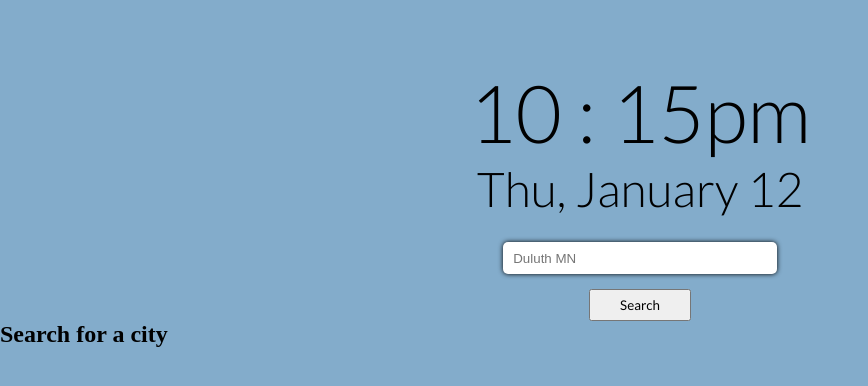
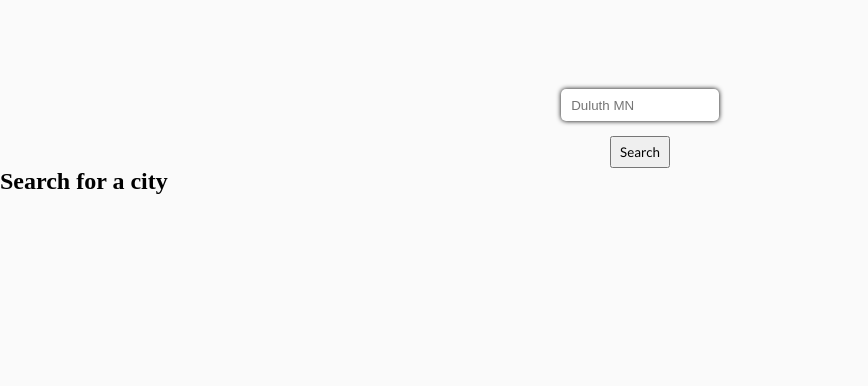
Before and after one commit to jon-tschida/react-weather-app, a React (Create React App) app: page / in a window 1280 px wide. Shown: the top 386 px of the page, without its empty margins (0-868 px from the left). Built offline with nearby package versions, Linux system fonts and the light colour scheme.

Commit message:
lots of changes
Added weather component and did some styling. Weather component only loads once all the weather data is loaded in.

Removed the date and time from the header, seemed clunky and not needed. Maybe we can add back later as a setting option?

```diff
--- a/src/App.js
+++ b/src/App.js
@@ -1,5 +1,6 @@
 import React from 'react';
 import Header from './components/Header';
+import Weather from './components/Weather';
 
 // Durham NC API call, we'll want to get the lat and long from the user though down the road.
 // https://api.openweathermap.org/data/2.5/weather?lat=35.994034&lon=-78.898621&units=imperial&appid=2a8ab662e8539e2cb45726e6080084e6
@@ -10,13 +11,16 @@ export default function App() {
   const [locationData, setLocationData] = React.useState()
   const [loaded, setLoaded] = React.useState(false)
   const [weatherData, setWeatherData] = React.useState()
+  const [loadingWeatherData, setLoadingWeatherData] = React.useState(true);
 
 
-  // API call function, bascially copy pasted into our Header as well
-  async function fetchData() {
+  // API call function, bascially copy pasted into our Header as well, using the lat and long from our location api to get weather for that location.
+  async function fetchWeatherData() {
+    setLoadingWeatherData(true);
     const response = await fetch(`https://api.openweathermap.org/data/2.5/weather?lat=${locationData.locations[0].referencePosition.latitude.toFixed(5)}&lon=${locationData.locations[0].referencePosition.longitude.toFixed(5)}&units=imperial&appid=2a8ab662e8539e2cb45726e6080084e6`);
     const json = await response.json();
     setWeatherData(json);
+    setLoadingWeatherData(false);
   }
   // End API call function
 
@@ -25,19 +29,17 @@ export default function App() {
   React.useEffect(()=>{
 
       if(loaded) {
-        fetchData();
+        fetchWeatherData();
       }
   }, [loaded])
 
 
   // Debugging stuff:
 
-  console.log(weatherData)
-  loaded && console.log(locationData)
   return (
     <div>
       <Header setLocationData={setLocationData} setLoaded={setLoaded} locationData={locationData} loaded={loaded}/>
-      <h2> { loaded ? locationData.locations[0].referencePosition.latitude.toFixed(5) : "Search for a city" } </h2>
+      <h2> { loadingWeatherData ? "Search for a city" : <Weather weatherData={weatherData} locationData={locationData}/> } </h2>
     </div>
   );
 }
--- a/src/components/Header.js
+++ b/src/components/Header.js
@@ -1,24 +1,4 @@
 import React from 'react'
-
-
-// function for setting up 12 hour time instead of 24 hour time.
-const formatAMPM = (date) => {
-    var hours = date.getHours();
-    var minutes = date.getMinutes();
-    var ampm = hours >= 12 ? "pm" : "am";
-    hours = hours % 12;
-    hours = hours ? hours : 12; // the hour '0' should be '12'
-    minutes = minutes < 10 ? "0" + minutes : minutes;
-    let strTime = `${hours} : ${minutes}${ampm}`;
-    return strTime;
-  }
-
-  // formating our date with these options, maybe the user can change this in the future?
-  const dayOptions = {
-    month: "long",
-    day: "numeric",
-    weekday: `short`,
-  };
 
   // formating our user input, replacing spaces with % for our API call.
   const formatInput = (text) => text.replace(/ /g, "%");
@@ -26,24 +6,9 @@ const formatAMPM = (date) => {
 export default function Header(props) {
 
     const [formData, setFormData] = React.useState("")
-    const [curTime, setCurTime] = React.useState(new Date())
-    const [curDate, setCurDate] = React.useState();
 
     // loading state to change our button from `Search` to `Searching...`
     const [loading, setLoading] = React.useState();
-
-    // interval for properly showing date and time, updates the time ever 5 seconds
-    React.useEffect(()=>{
-        const interval = setInterval(()=>{
-            setCurTime(new Date())
-            setCurDate(new Date())
-        }, 5000)
-        return () => clearInterval(interval)
-    }, [])
-
-    // end date and time
-
-
     const handleChange = (event) => {
         setFormData(event.target.value)
     }
@@ -65,24 +30,13 @@ export default function Header(props) {
         else alert("Search field can't be empty")
 
     }
-    const formatDay = new Intl.DateTimeFormat(`en-US`, dayOptions).format(
-        curDate
-      );
-
   return (
     <div className='header-container'>
         <div className='header-form-div'>
-
-            <div className="date-time">
-                <p className="time">{formatAMPM(curTime)}</p>
-                <p className="date">{formatDay}</p>
-            </div>
             {
             props.loaded
             ?
-                <p className='date'>
-                {props.locationData.locations[0].formattedAddress}
-                </p>
+                null
             :
                 <form onSubmit={handleSubmit}>
                     <input type="text" placeholder='Duluth MN' onChange={handleChange} value={formData}></input>
--- /dev/null
+++ b/src/components/Weather.js
@@ -0,0 +1,42 @@
+import React from 'react'
+
+export default function Weather(props) {
+
+    const {weatherData, locationData} = props;
+
+    // Simple capitalize function
+    const capitalize = (text) => text.replace(text[0], text[0].toUpperCase())
+
+    return (
+    <div>
+        <div className='weather-container'>
+            <div className='weather-container-header-container'>
+                <h1 className='weather-container-header'>Today in {locationData.locations[0].formattedAddress}</h1>
+                <img className='weather-header-icon' src={`http://openweathermap.org/img/wn/${weatherData.weather[0].icon}@4x.png`} />
+                <p className='weather-main-temp'>{Math.round(weatherData.main.temp)}°</p>
+                <p className='weather-main-description'>{capitalize(weatherData.weather[0].description)}</p>
+            </div>
+            <hr />
+            <div className='weather-info'>
+                <div className='weather-info-row'>
+                    <p>Feels </p>
+                    <p>{Math.round(weatherData.main.feels_like)}°</p>
+                </div>
+                <div className='weather-info-row'>
+                    <p>Humidity</p>
+                    <p>{Math.round(weatherData.main.humidity)}%</p>
+                </div>
+                <div className='weather-info-row'>
+                    <p>Wind</p>
+                    <p>{Math.round(weatherData.wind.speed)} MPH</p>
+                </div>
+                <div className='weather-info-row'>
+                    <p>Cloud Coverage</p>
+                    <p>{Math.round(weatherData.clouds.all)}%</p>
+                </div>
+
+            </div>
+        </div>
+    </div>
+  )
+}
--- a/src/index.css
+++ b/src/index.css
@@ -7,7 +7,13 @@
 }
 
 body{
-  background-color: #83accb;
+  background-color: #fafafa;
+}
+hr{
+  margin-top: 5px;
+  margin-bottom: 5px;
+  border: 1px solid rgba(0, 0, 0, 0.5);
+  border-radius: 50%;
 }
 
 /* Header styling */
@@ -23,13 +29,7 @@ body{
   justify-content: center;
 }
 
-.time{
-  text-align: center;
-  font-family: 'Lato', sans-serif;
-  font-weight: 300;
-  font-size: 5rem;
-}
-.date{
+.location{
   text-align: center;
   font-family: 'Lato', sans-serif;
   font-size: 3rem;
@@ -80,3 +80,61 @@ form > button{
 }
 
 /* End Form Styling */
+
+/* Weather info styling */
+
+.weather-container{
+ padding: 1%;
+ background-color: #ffffff;
+ border-radius: 15px;
+ box-shadow: 0px 0px 10px #4d4d4d;
+
+ width: fit-content;
+ margin: auto;
+}
+
+.weather-container-header-container{
+  display: flex;
+  flex-direction: column;
+}
+.weather-container-header{
+  text-align: center;
+  font-family: 'Lato', sans-serif;
+  font-size: 3rem;
+  font-weight: 300;
+}
+
+.weather-header-icon{
+ width: 50%;
+ margin: auto;
+ border-radius: 50%;
+}
+
+.weather-main-temp{
+  text-align: center;
+  font-family: 'Lato', sans-serif;
+  font-size: 3rem;
+  font-weight: 300;
+}
+
+.weather-main-description{
+  text-align: center;
+  font-family: 'Lato', sans-serif;
+  font-size: 2.5rem;
+  font-weight: 300;
+}
+
+.weather-info{
+  padding: 0px 10px 0px 10px;
+  text-align: center;
+  font-family: 'Lato', sans-serif;
+  font-size: 2rem;
+  font-weight: 400;
+
+  justify-content: space-around;
+}
+.weather-info-row{
+  display: flex;
+  justify-content: space-between;
+}
+/* End Weather info styling */
```
